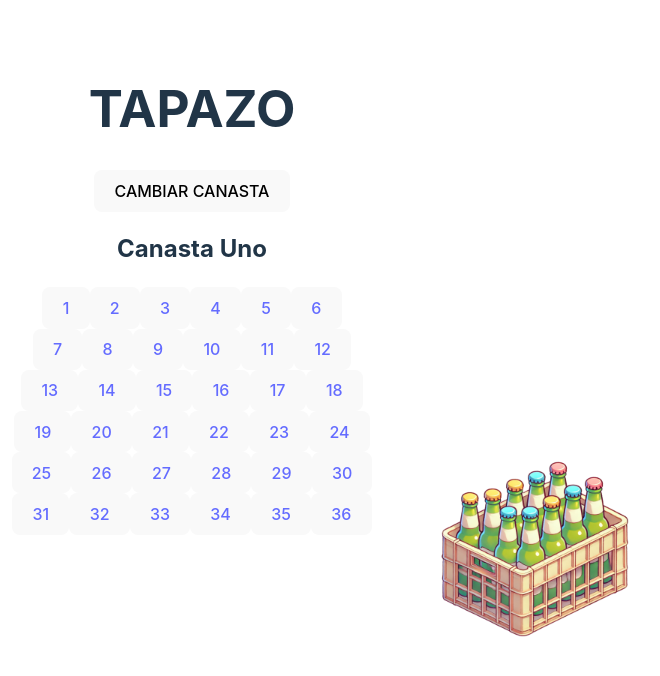
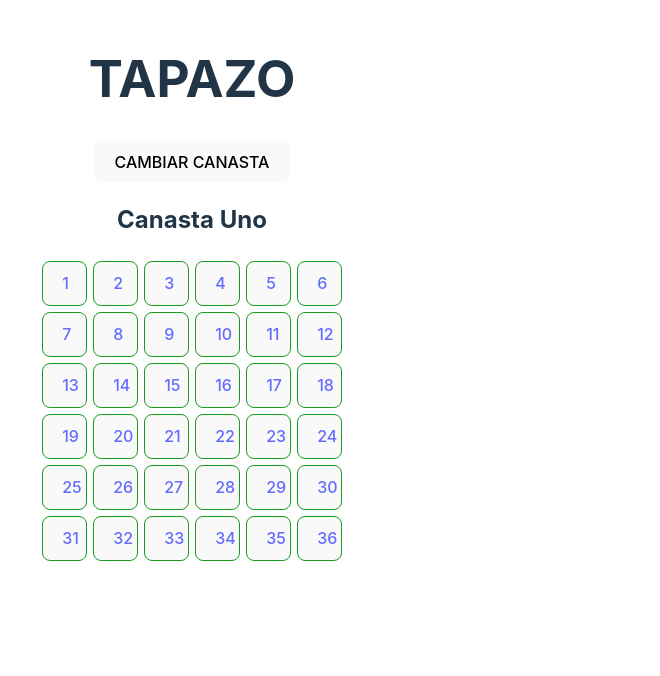
Before and after one commit to Yiosko/Tapazo, a React (Vite) app: page / in a window 1280 px wide. Shown: the part 110-786 px from the top of the page, without its empty margins (448-1108 px from the left). Built offline with nearby package versions, Linux system fonts and the light colour scheme.

Commit message:
Add files via upload

```diff
--- a/src/App.css
+++ b/src/App.css
@@ -41,9 +41,9 @@
   color: #888;
 }
 
-.fondcerveza {
-  width: 15vw;
-  position: absolute;
-  right: 200px;
-  bottom: 50px;
+.buttonTicket {
+  width: 45px;
+  height: 45px;
+  border: 1px solid #179d1d;
+  margin: 3px;
 }
--- a/src/App.jsx
+++ b/src/App.jsx
@@ -1,17 +1,44 @@
-/* eslint-disable react/prop-types */
 import { useState } from 'react'
-import cervezaFond from './cervezafond.png'
 import './App.css'
 
 function NumberTicket({value}) {
+  const urlUno =`https://api.whatsapp.com/send?phone=+573212187011&text=Hola%2C+estoy+interesad%40+en+el+%2ATAPAZO%2A%F0%9F%98%8A%0A%0A_Quisiera+comprar+la+tapa+%2A%23%7B${toString(value+1)}%7D%2A_++%0A%0A%28INGRESE+SU+NOMBRE+%F0%9F%A4%93%2C+COMPROBANTE+DE+PAGO+A+NEQUI+%F0%9F%93%B2+%23+%2A3212187011%2A%60%60%60%28A+NOMBRE+DE+KAROLL%29%60%60%60%29.%0A%0A%0A%2AUna+vez+se+vea+reflejado+el+pago%2C+en+breve+se+les+asignaran+el+puesto.%2A%F0%9F%98%80%0A%0Ales+deseo+%2ASUERTE%2A+y+que+empiece+el+%2AJUEGO%2A+%F0%9F%91%BB`;
+
+  const urlDos =`https://wa.me/573212187011?text=Hola, estoy interesado en el *TAPAZO*😊%0a
+  me gustaria comprar la **TAPA#${value+2}**%0a%0a
+
+  (en breve se negociara el metodo de pago) y se tomara en cuenta
+  `;
+  const urlTres =`https://wa.me/573212187011?text=Hola, estoy interesado en el *TAPAZO*😊%0a
+  me gustaria comprar la **TAPA#${value+3}**%0a%0a
+
+  (en breve se negociara el metodo de pago) y se tomara en cuenta
+  `;
+  const urlCuatro =`https://wa.me/573212187011?text=Hola, estoy interesado en el *TAPAZO*😊%0a
+  me gustaria comprar la **TAPA#${value+4}**%0a%0a
+
+  (en breve se negociara el metodo de pago) y se tomara en cuenta
+  `;
+  const urlCinco =`https://wa.me/573212187011?text=Hola, estoy interesado en el *TAPAZO*😊%0a
+  me gustaria comprar la **TAPA#${value+5}**%0a%0a
+
+  (en breve se negociara el metodo de pago) y se tomara en cuenta
+  `;
+  const urlSeis =`https://wa.me/573212187011?text=Hola, estoy interesado en el *TAPAZO*😊%0a
+  me gustaria comprar la **TAPA#${value+6}**%0a%0a
+
+  (en breve se negociara el metodo de pago) y se tomara en cuenta
+
+
+  `;
   return (
     <div>
-      <button className='buttonTicket'><a href="https://wa.me/573212187011?text=Hola">{value + 1}</a></button>
-      <button className='buttonTicket'><a href="">{value + 2}</a></button>
-      <button className='buttonTicket'><a href="">{value + 3}</a></button>
-      <button className='buttonTicket'><a href="">{value + 4}</a></button>
-      <button className='buttonTicket'><a href="">{value + 5}</a></button>
-      <button className='buttonTicket'><a href="">{value + 6}</a></button>
+      <button className='buttonTicket'><a href={urlUno} target='_blank'>{value + 1}</a></button>
+      <button className='buttonTicket'><a href={urlDos} target='_blank'>{value + 2}</a></button>
+      <button className='buttonTicket'><a href={urlTres} target='_blank'>{value + 3}</a></button>
+      <button className='buttonTicket'><a href={urlCuatro} target='_blank'>{value + 4}</a></button>
+      <button className='buttonTicket'><a href={urlCinco} target='_blank'>{value + 5}</a></button>
+      <button className='buttonTicket'><a href={urlSeis} target='_blank'>{value + 6}</a></button>
     </div>
   )
 }
@@ -30,7 +57,7 @@ function App() {
   return (
     <>
           <h1>TAPAZO</h1>
-          <img src={cervezaFond} className='fondcerveza' alt="cerveza-fond" />
+
 
           <button onClick={handleClick}>CAMBIAR CANASTA</button>
           {
```
